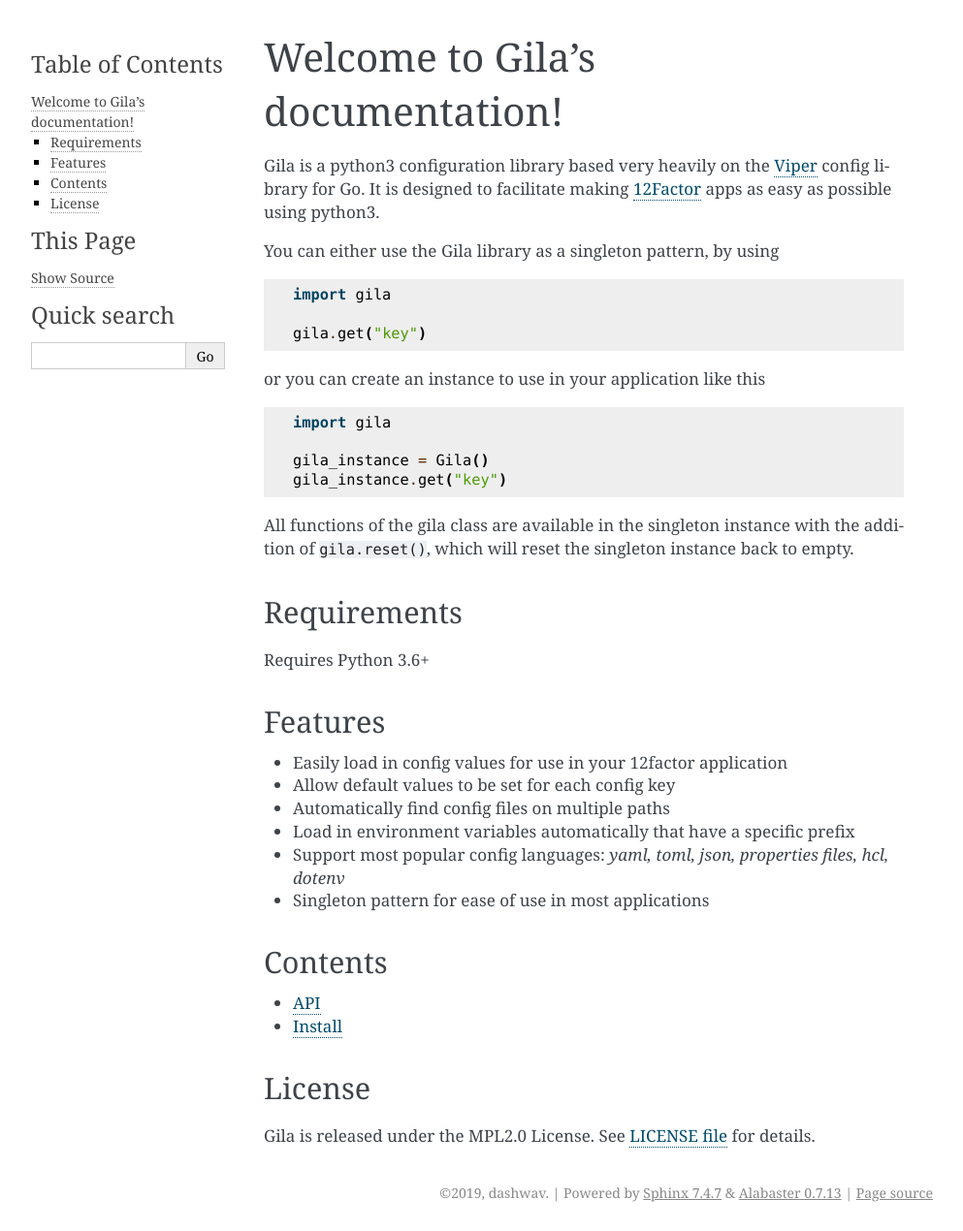
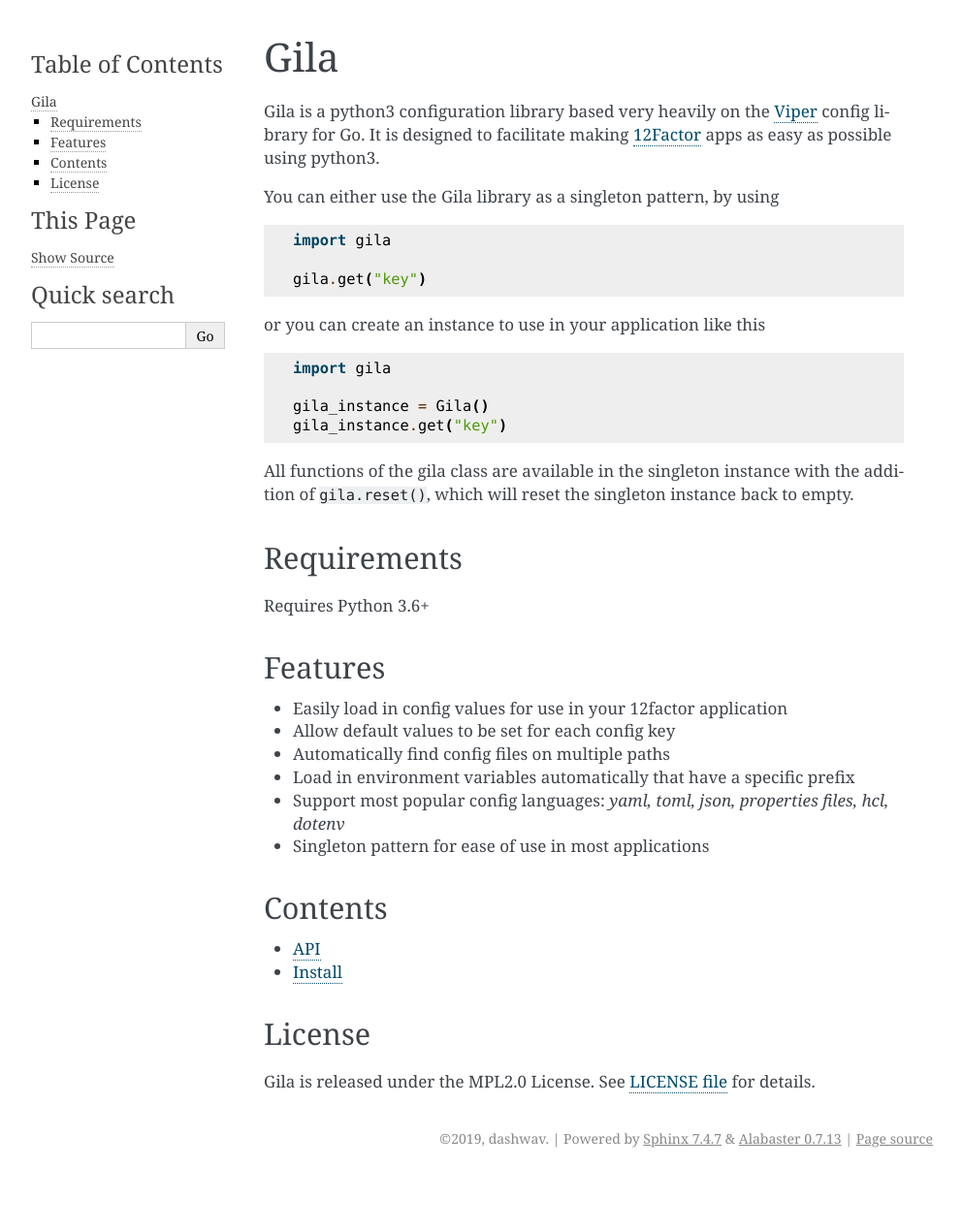
Before and after one commit to dashwav/gila, a Sphinx documentation site: the page built from docs/source/index.rst, in a window 1280 px wide. Shown: the whole page at 97% size, without its empty margins (148-1141 px from the left). Built offline with Sphinx 7.4.7, drawn with Linux system fonts in a browser that asks for light colours; after the commit the page ends 1214 px from its top, so only the background shows below that.

Commit message:
Edit index

```diff
--- a/docs/source/index.rst
+++ b/docs/source/index.rst
@@ -1,4 +1,4 @@
-Welcome to Gila's documentation!
+Gila
 ================================
 Gila is a python3 configuration library based very heavily on the
 Viper_ config library for Go. It is designed to facilitate making
```
